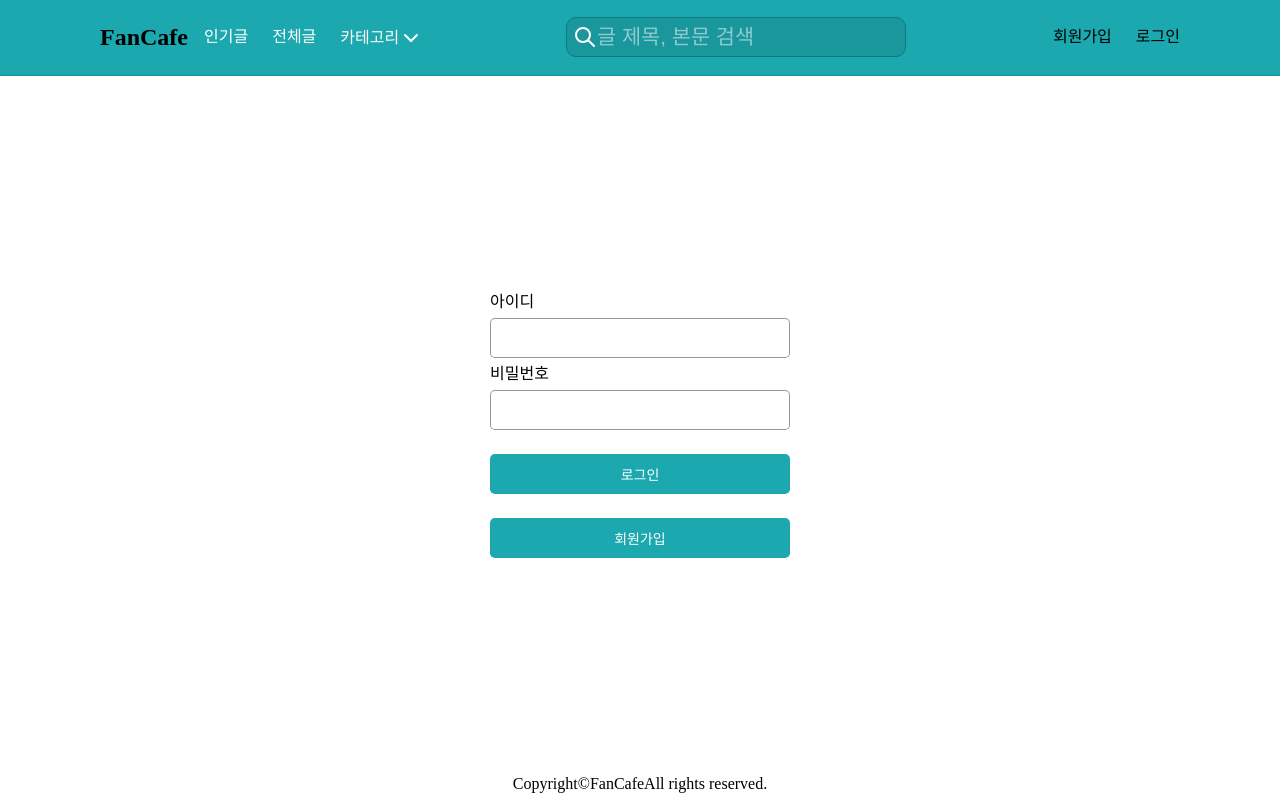
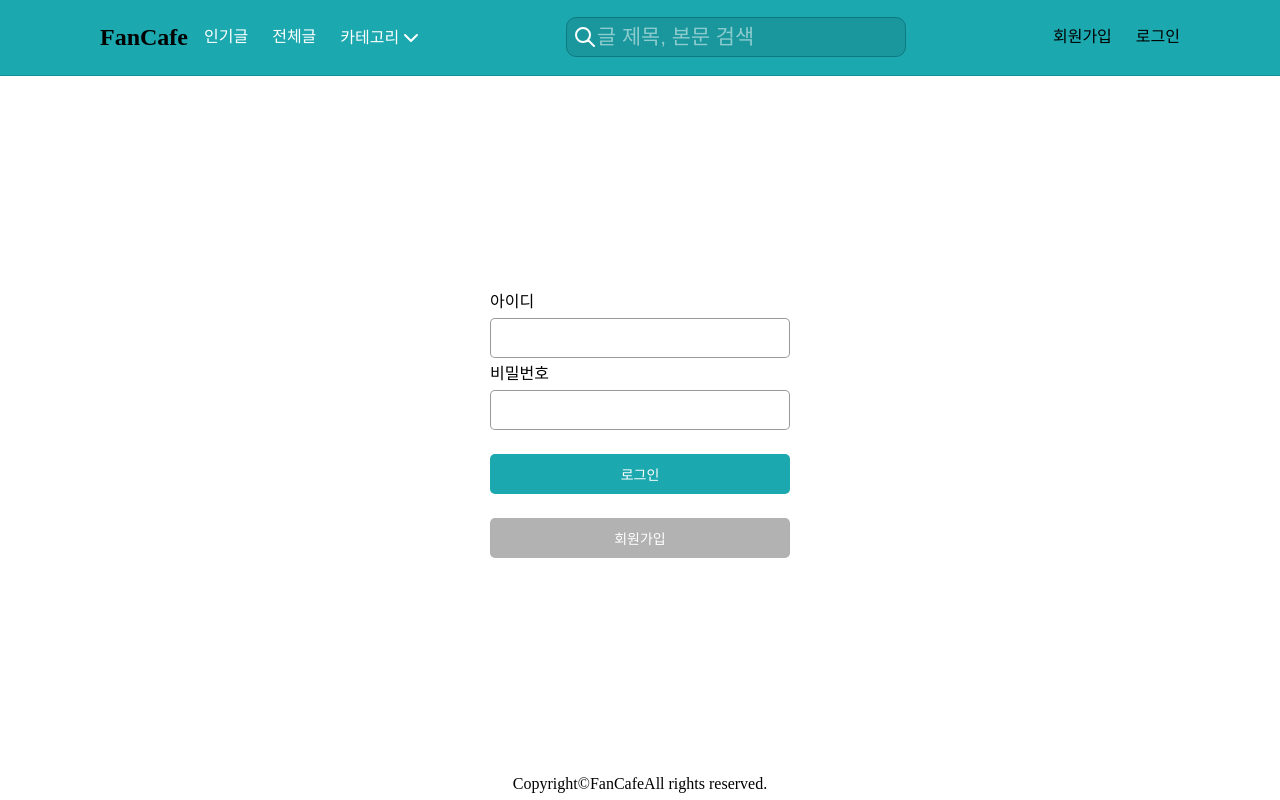
Before and after one commit to berryicebox/fancafe, a React (Create React App) app: page /login in a window 1280 px wide. Built offline with nearby package versions, Linux system fonts and the light colour scheme; a small style sheet from the web is missing; the HTML template or start-up script is replaced by a standard one.

Commit message:
design: 로그인 회원가입 비주요버튼 색상 변경
주요 버튼이 아닌경우 회색 처리

```diff
--- a/src/assets/styles/login.scss
+++ b/src/assets/styles/login.scss
@@ -1,10 +1,11 @@
-.container{
+.container {
   display: flex;
   justify-content: center;
+
   .box {
     display: flex;
     justify-content: center;
-    height:700px;
+    height: 700px;
     width: 300px;
 
     .login-form {
@@ -12,6 +13,7 @@
       display: flex;
       flex-direction: column;
       gap: 8px;
+
       * {
         width: 100%;
 
@@ -27,24 +29,25 @@
         padding-top: 0.825rem;
         padding-bottom: 0.5rem;
       }
-      button{
+
+      button {
         border-radius: 5px/5px;
         margin-top: 1rem;
         border: none;
         height: 2.5rem;
         cursor: pointer;
+        background: var(--alpha-30);
       }
 
-      .main-button{
+      .main-button {
         background: var(--point-color);
         color: var(--header-font-color);
       }
 
-      .warning{
+      .warning {
         color: var(--warning-color);
         font-size: .8rem;
       }
-
 
 
     }
```
